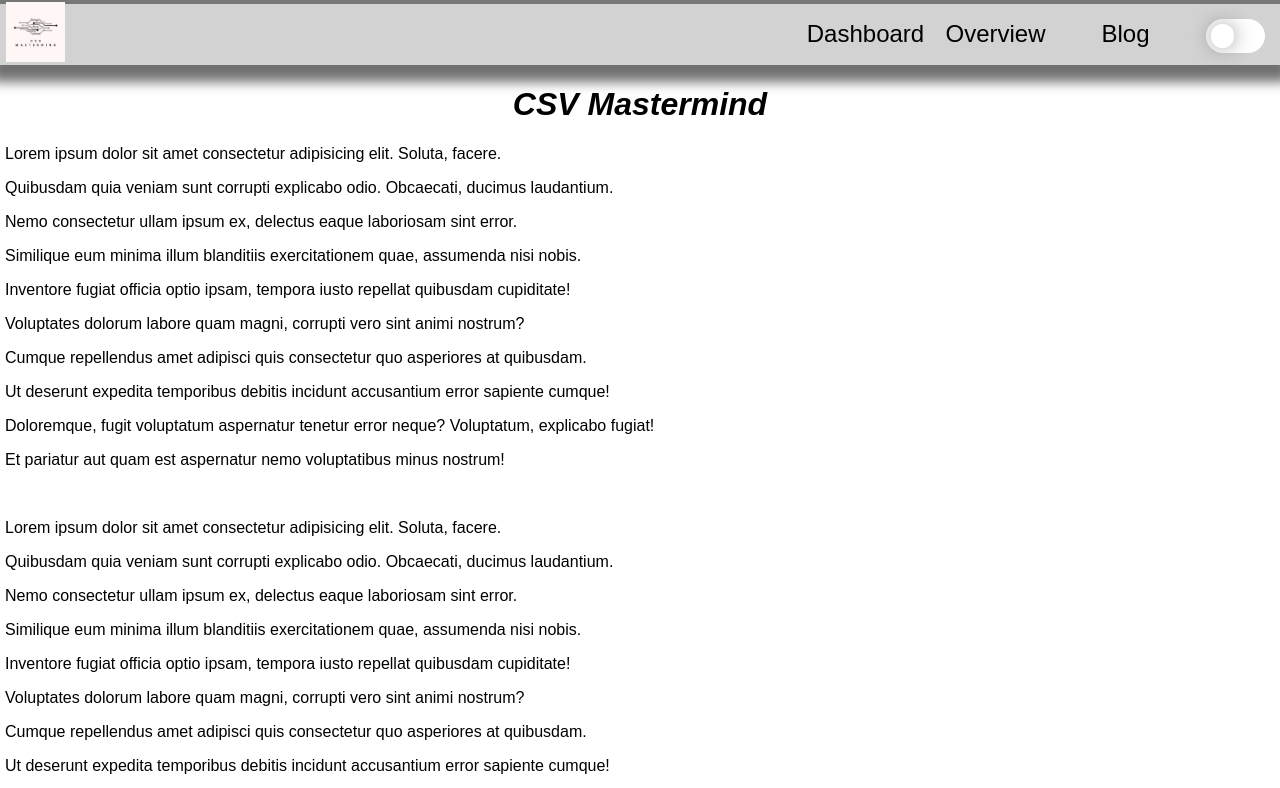
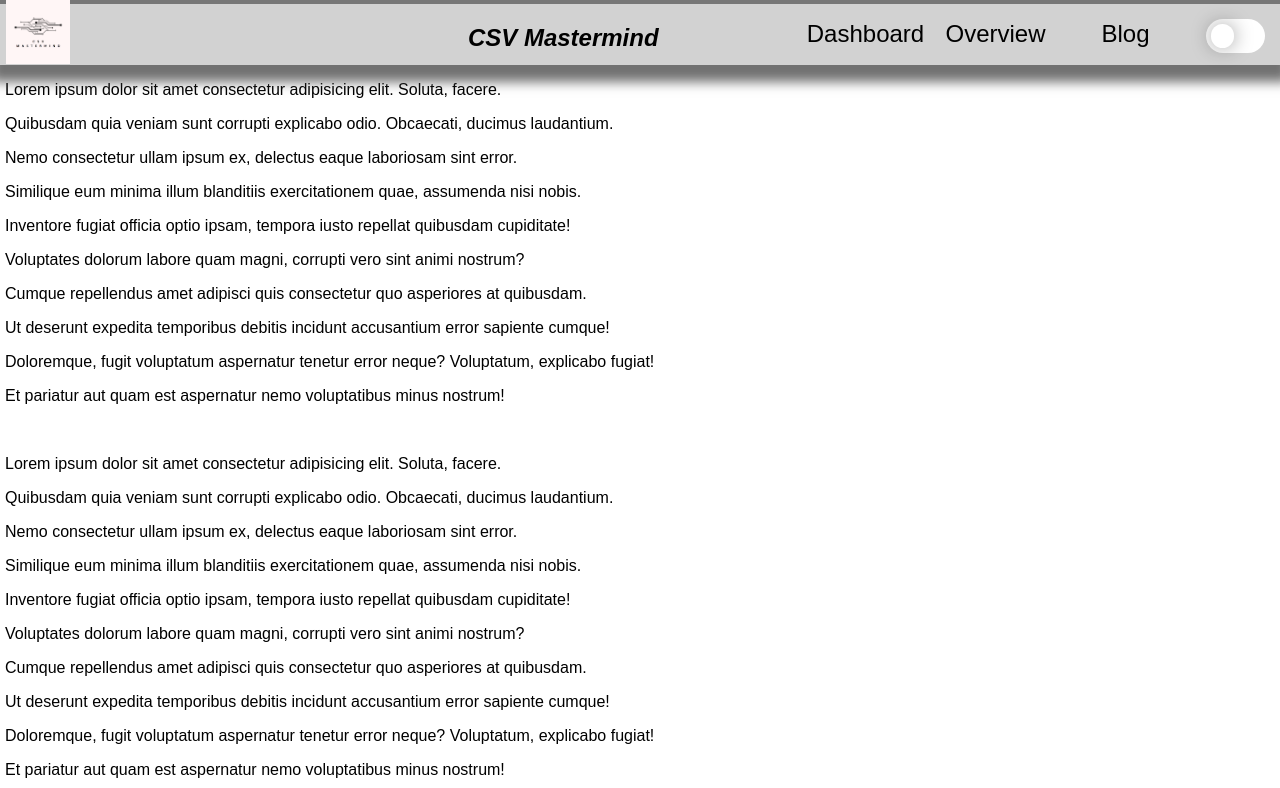
Before and after one commit to LimuleSempai/Projet-WEB, a plain HTML site: page index.html in a window 1280 px wide. Shown: the top 788 px of the page. Drawn offline with Linux system fonts and the light colour scheme.

Commit message:
main title adding
and img shit

```diff
--- a/index.html
+++ b/index.html
@@ -16,6 +16,9 @@
             <nav class="navbar">
                 <div class="logo">
                     <a  href="index.html"> <img id="image_logo" src="Images/logo.png"></a>
+                </div>
+                <div id="title">
+                    <h1>CSV Mastermind</h1>
                 </div>
                 <ul class="nav-ul" id="nav_ul">
                     <li>
@@ -43,7 +46,6 @@
             </nav>
         </header>
 
-        <h1 id="h1">CSV Mastermind</h1>
 
         <article>
             <p>Lorem ipsum dolor sit amet consectetur adipisicing elit. Soluta, facere.</p>
--- a/style/style-index.css
+++ b/style/style-index.css
@@ -43,6 +43,7 @@ header button {
 
 .logo {
     height: 100%;
+    width: 25%;
     display: flex;
     align-items: center;
     font-size: clamp(1.5rem, 5vw, 2.5rem);
@@ -50,7 +51,7 @@ header button {
 }
 
 #image_logo{
-    width: 11%;
+    width: 20%;
 }
 
 .logo a {
```
Also changed, not shown: Pages/Dashboard.html (+3 -0 lines), Pages/Overview.html (+3 -0 lines), Pages/blog.html (+3 -0 lines).
